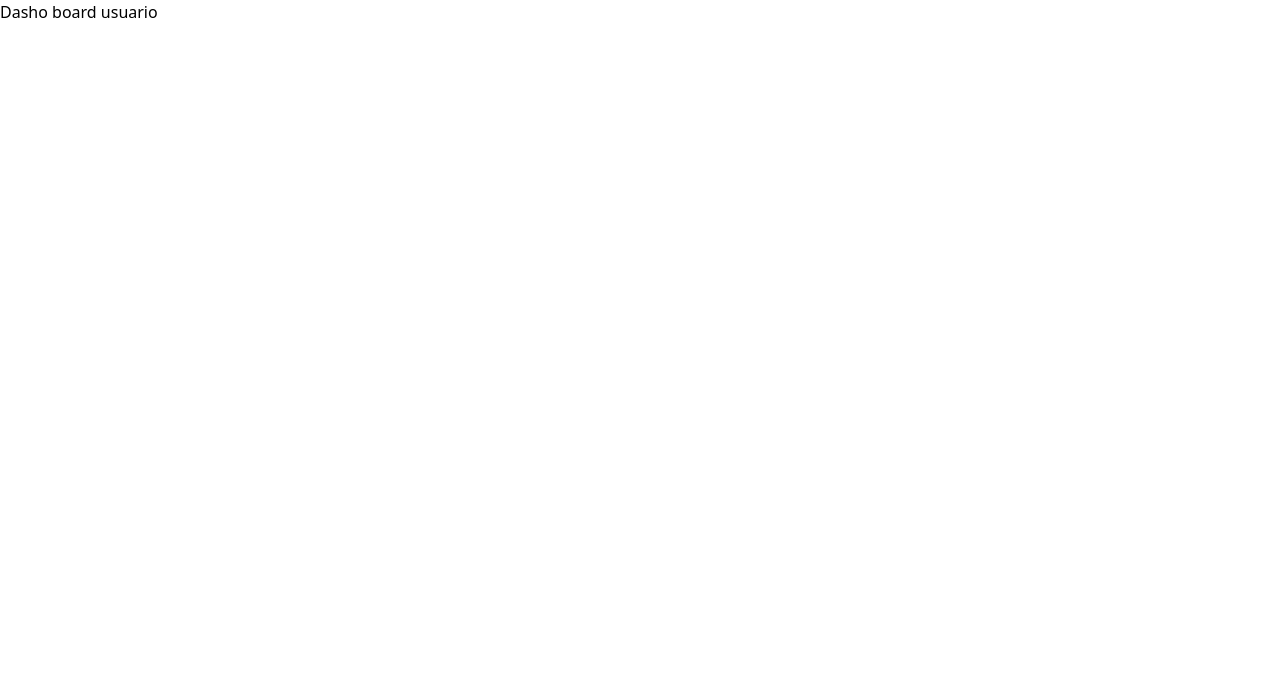
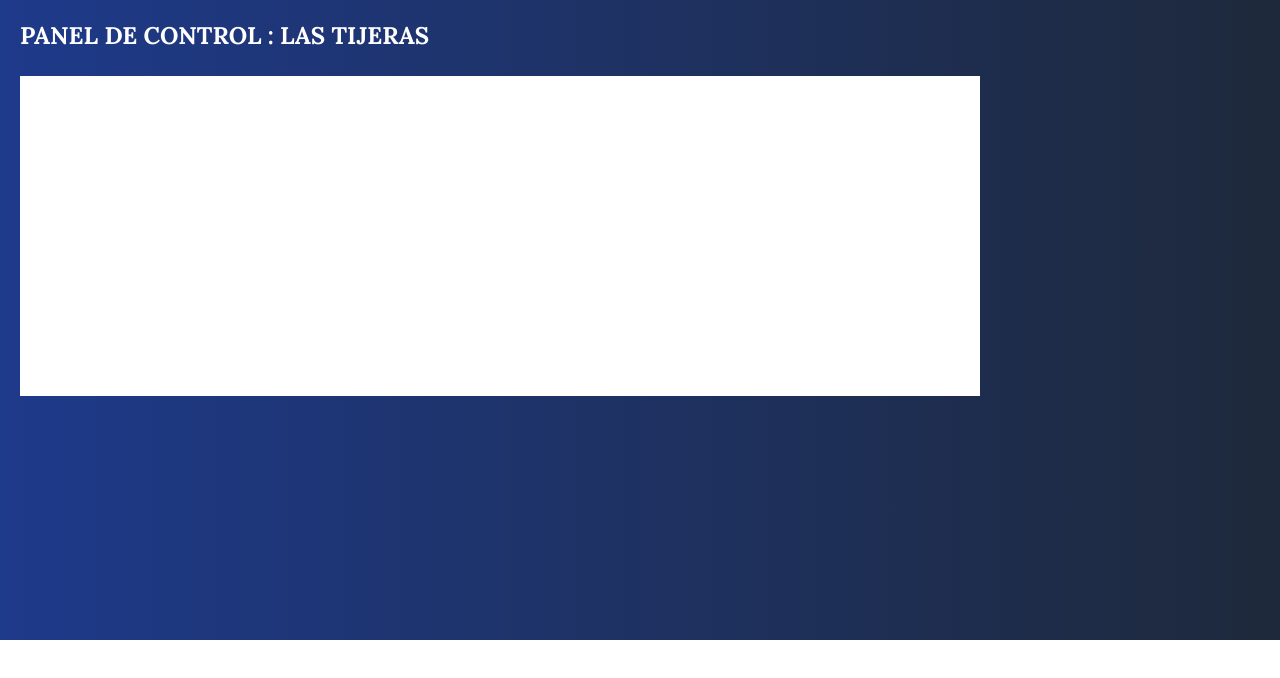
Before and after one commit to martinsetaro/barberplaza, a Next.js app: page /dashboard in a window 1280 px wide. Shown: the top 678 px of the page. Built offline with nearby package versions, Linux system fonts and the light colour scheme.

Commit message:
arregle icono pestana

```diff
--- a/src/app/Login/page.js
+++ b/src/app/Login/page.js
@@ -48,7 +48,7 @@ const Page = () => {
         <button
         onClick={handlerEnviar}
         className='border-2 border-slate-600 text-2xl font-lora font-bold py-2 mb-4 mt-12 px-4 rounded-xl shadow-lg hover:transform hover:rotate-360 hover:scale-95 hover:duration-500 hover:bg-slate-600 hover:text-white'>Ingresar</button>
-        <h3 className='mt-4 font-lora cursor-pointer'>Olvidastes tu contraseña?</h3>
+        <h3 className='mt-4 font-lora cursor-pointer hover:text-blue-950 hover:font-bold'>Olvidastes tu contraseña?</h3>
       </form>
      </div>
     </div>
--- a/src/app/dashboard/page.js
+++ b/src/app/dashboard/page.js
@@ -3,8 +3,11 @@ import React from 'react'
 
 const Page = () => {
   return (
-    <div>
-        <h2>Dasho board usuario</h2>
+    <div className='w-full h-[40rem] bg-gradient-to-r from-blue-900 to-slate-800 pt-5 pl-5 uppercase font-bold font-lora'>
+        <h2 className='text-2xl text-white'>Panel de control : Las tijeras</h2>
+        <div className='w-[60rem] h-80 bg-white mt-6'>
+
+        </div>
     </div>
   )
 }
--- a/src/app/layout.js
+++ b/src/app/layout.js
@@ -5,7 +5,7 @@ import './globals.css'
 export const metadata = {
   title:"Barber Plaza",
   icons: {
-    icon: '/_next/static/media/logooficial.ico',
+    icon: '/static/logooficial.png',
   },
 
 }
```
Also changed, not shown: public/static/logooficial.png (added).
